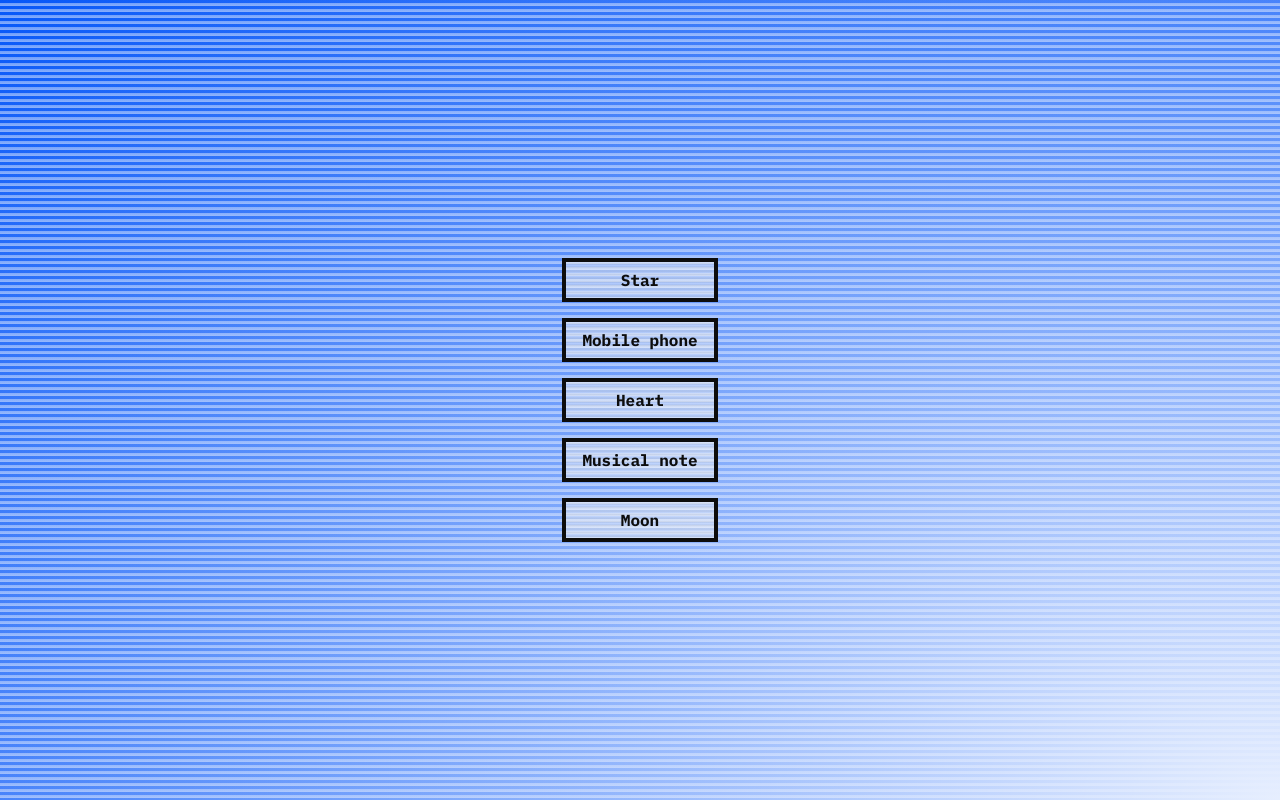
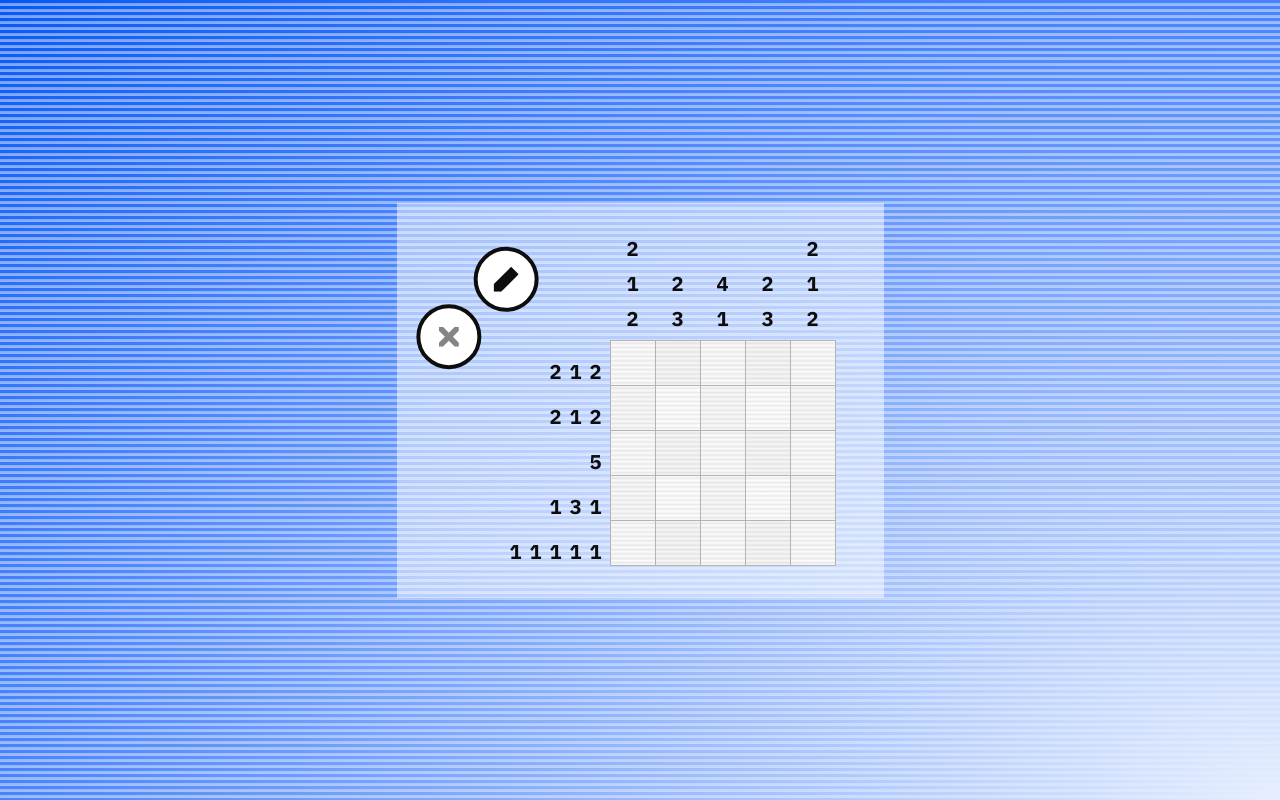
Before and after one commit to borntofrappe/svelte-tutorial, a Svelte app in the folder Picross/: page / in a window 1280 px wide. Both pictures are taken after a click on the button "Star". Built offline with nearby package versions, Linux system fonts and the light colour scheme.

Commit message:
include the game component describing the table

```diff
--- a/Picross/res/Table Data/style.css
+++ b/Picross/res/Table Data/style.css
@@ -29,6 +29,7 @@ tr td:first-of-type {
     /* align the cells toward the rest of the table */
     text-align: right;
     vertical-align: bottom;
+    /* reset the width to have the cell expand to cover the span's size */
     width: initial;
     height: initial;
 }
@@ -51,6 +52,7 @@ tr td span {
 /* include a solid border for the rest of the table */
 td {
     border: 1px solid hsl(0, 0%, 70%);
+    /* have each cell occupy a fixed width and height */
     width: 45px;
     height: 45px;
 }
@@ -68,7 +70,7 @@ table tr:nth-last-of-type(odd) td:nth-last-of-type(even) button {
     background: hsl(0, 0%, 94%);
 }
 
-/* have each button occupy a fixed width and height */
+/* have the nested button, or svg element, occupy the available width and height */
 td button {
     display: block;
     width: 100%;
--- a/Picross/res/UI - 02 Play Table/style.css
+++ b/Picross/res/UI - 02 Play Table/style.css
@@ -88,6 +88,12 @@ table {
 tr:first-of-type td,
 tr td:first-of-type {
     border: none;
+    /* align the cells toward the rest of the table */
+    text-align: right;
+    vertical-align: bottom;
+    /* reset the width to have the cell expand to cover the span's size */
+    width: initial;
+    height: initial;
 }
 /* slightly separate the span elements included in the first column */
 tr td:first-of-type span {
@@ -107,6 +113,9 @@ tr td span {
 
 /* include a solid border for the rest of the table */
 td {
+    /* have each cell occupy a fixed width and height */
+    width: 45px;
+    height: 45px;
     border: 1px solid hsl(0, 0%, 70%);
 }
 /* change the background of selected buttons */
@@ -123,13 +132,18 @@ table tr:nth-last-of-type(odd) td:nth-last-of-type(even) button {
     background: hsl(0, 0%, 94%);
 }
 
-/* have each button occupy a fixed width and height */
+/* have the nested button, or svg element, occupy the available width and height */
 td button {
     display: block;
-    width: 45px;
-    height: 45px;
+    width: 100%;
+    height: 100%;
     background: hsl(0, 0%, 100%);
     border: none;
+}
+td svg {
+    display: block;
+    width: 100%;
+    height: 100%;
 }
 
 /* for smaller viewports the table starts to be more brittle */
--- a/Picross/src/App.svelte
+++ b/Picross/src/App.svelte
@@ -1,5 +1,6 @@
 <script>
     import Selection from './Selection.svelte';
+    import Game from './Game.svelte';
 
     // variable describing the selection
     let selection;
@@ -38,5 +39,10 @@
 
 </script>
 
-<!-- pass in the selection component an array describing the levels' names -->
-<Selection on:selection="{handleSelection}" options="{levels.map(({name}) => name)}"/>
+{#if selection}
+    <!-- if a level is selected show the game component -->
+    <Game level="{selection.level}"/>
+{:else}
+    <!-- pass in the selection component an array describing the levels' names -->
+    <Selection on:selection="{handleSelection}" options="{levels.map(({name}) => name)}"/>
+{/if}
--- /dev/null
+++ b/Picross/src/Game.svelte
@@ -0,0 +1,286 @@
+<script>
+    export let level;
+
+    let tool = "pencil";
+    function handleInput(e) {
+        console.log(e);
+    }
+
+    const rows = 5;
+    const columns = 5;
+
+    // 2D array describing the level according to its rows (picking the characters in groups of `rows`)
+    const levelRows = Array(rows)
+        .fill()
+        .map((character, row) => [...level.slice(row * rows, row * rows + rows)]);
+
+    // 2D array describing the level according to its columns (picking every 5th character)
+    const levelColumns = Array(columns)
+        .fill()
+        .map((character, column) =>
+            Array(columns)
+                .fill()
+                .map((item, col) => level[column + columns * col])
+        );
+
+    // 2D array describing the rows prepended with a string describing the contiguous characters
+    const tableRows = levelRows.map(row => {
+        const hintsRow = row.reduce(
+            (acc, curr) => {
+                const { character, hints } = acc;
+                if (character === curr) {
+                    hints[hints.length - 1] += 1;
+                    return {
+                        character,
+                        hints
+                    };
+                }
+                return {
+                    character: curr,
+                    hints: [...hints, 1]
+                };
+            },
+            {
+                character: "",
+                hints: []
+            }
+        );
+        return [hintsRow.hints.join(""), ...row];
+    });
+
+    // 1D array describing the first row of the table, with an empty cell followed by the strings describing the contiguous characters in the column
+    const tableColumns = [
+        "",
+        ...levelColumns.map(column => {
+            const hintsCol = column.reduce(
+                (acc, curr) => {
+                    const { character, hints } = acc;
+                    if (character === curr) {
+                        hints[hints.length - 1] += 1;
+                        return {
+                            character,
+                            hints
+                        };
+                    }
+                    return {
+                        character: curr,
+                        hints: [...hints, 1]
+                    };
+                },
+                {
+                    character: "",
+                    hints: []
+                }
+            );
+            return hintsCol.hints.join("");
+        })
+    ];
+
+    // 2D array describing the table through each individual cell
+    const levelsTable = [tableColumns, ...tableRows];
+</script>
+
+<style>
+    /* display the controls and table in a row */
+    section {
+        display: flex;
+        justify-content: center;
+        align-items: center;
+        padding: 2rem 3rem;
+        background: hsla(0, 0%, 100%, 0.5);
+    }
+
+    /* display the buttons in a column, at the top of the row */
+    form {
+        display: flex;
+        flex-direction: column;
+        align-self: flex-start;
+        margin-bottom: 1rem;
+        /* rotate the container to direct the input elements toward the table to the right */
+        transform: rotate(45deg);
+    }
+    /* separate the buttons vertically */
+    form > * + * {
+        margin-top: 1rem;
+    }
+    /* rotate the labels backwards to avoid rotating the icons */
+    label {
+        transform: rotate(-45deg);
+        /* include the labels as circles with a fixed width and height */
+        width: 65px;
+        height: 65px;
+        padding: 1rem;
+        border-radius: 50%;
+        color: hsl(0, 0%, 5%);
+        border: 4px solid currentColor;
+        background: hsl(0, 0%, 100%);
+    }
+    /* by default reduce the scale and opacity of the graphic nested in each label
+set the original values when the connected input of type radio is checked
+*/
+    label input + svg {
+        opacity: 0.5;
+        transform: scale(0.8);
+        transition: all 0.25s ease-in-out;
+    }
+    label input:checked + svg {
+        opacity: 1;
+        transform: scale(1);
+    }
+    /* position the input of type radio on top of the svg graphic */
+    label input {
+        position: absolute;
+        top: 0;
+        left: 0;
+        width: 100%;
+        height: 100%;
+        opacity: 0;
+    }
+    label svg {
+        display: block;
+        width: 100%;
+        height: 100%;
+    }
+
+    /* collapse the borders */
+    table {
+        border-collapse: collapse;
+    }
+
+    /* remove the borders for the cells representing the "hints" */
+    tr:first-of-type td,
+    tr td:first-of-type {
+        border: none;
+        /* align the cells toward the rest of the table */
+        text-align: right;
+        vertical-align: bottom;
+        /* reset the width to have the cell expand to cover the span's size */
+        width: initial;
+        height: initial;
+    }
+    /* slightly separate the span elements included in the first column */
+    tr td:first-of-type span {
+        margin-right: 0.5rem;
+    }
+    /* position the span elements included in the first row atop one another */
+    tr:first-of-type td span {
+        display: block;
+        text-align: center;
+        margin-bottom: 0.5rem;
+    }
+    /* style the span elements */
+    tr td span {
+        font-weight: 700;
+        font-size: 1.25rem;
+    }
+
+    /* include a solid border for the rest of the table */
+    td {
+        /* have each cell occupy a fixed width and height */
+        width: 45px;
+        height: 45px;
+        border: 1px solid hsl(0, 0%, 70%);
+    }
+    /* change the background of selected buttons */
+    table td:nth-of-type(odd) button {
+        background: hsl(0, 0%, 100%);
+    }
+    table td:nth-of-type(even) button {
+        background: hsl(0, 0%, 96%);
+    }
+    table tr:nth-last-of-type(odd) td:nth-last-of-type(odd) button {
+        background: hsl(0, 0%, 98%);
+    }
+    table tr:nth-last-of-type(odd) td:nth-last-of-type(even) button {
+        background: hsl(0, 0%, 94%);
+    }
+
+    /* have the nested button, or svg element, occupy the available width and height */
+    td button {
+        display: block;
+        width: 100%;
+        height: 100%;
+        background: hsl(0, 0%, 100%);
+        border: none;
+    }
+    td svg {
+        display: block;
+        width: 100%;
+        height: 100%;
+    }
+
+    /* for smaller viewports the table starts to be more brittle */
+    @media (max-width: 550px) {
+        /* display the controls atop the table */
+        section {
+            flex-direction: column;
+        }
+        /* display the controls in a row */
+        div {
+            transform: rotate(0);
+            display: flex;
+            flex-direction: row;
+            width: 100%;
+            justify-content: space-evenly;
+            align-items: center;
+        }
+        /* remove the space included between the controls */
+        div > * + * {
+            margin-top: 0;
+        }
+        label {
+            transform: rotate(0);
+            width: 60px;
+            height: 60px;
+        }
+        /* reduce the size of the buttons and span elements */
+        td button {
+            width: 40px;
+            height: 40px;
+        }
+        tr td span {
+            font-size: 1rem;
+        }
+    }
+</style>
+
+<!-- in a wrapping container describe a container for the input elements and the table with the actual level -->
+<section>
+    <!-- input of type radio using an svg graphic to describe the two modalities of the game -->
+    <form on:submit|preventDefault on:input="{handleInput}">
+        <label aria-label="Select pencil" for="pencil">
+            <!-- by default check the first input -->
+            <input type="radio" name="tool" id="pencil" checked />
+            <svg aria-hidden="true" xmlns="http://www.w3.org/2000/svg" viewBox="0 0 100 100">
+                <g stroke="none" fill="currentColor">
+                    <path d="M 0 100 h 30 l 70 -70 l -30 -30 l -70 70"></path>
+                </g>
+            </svg>
+        </label>
+
+        <label aria-label="Select eraser" for="easer">
+            <input type="radio" name="tool" id="erase" />
+            <svg aria-hidden="true" xmlns="http://www.w3.org/2000/svg" viewBox="0 0 100 100">
+                <g stroke="none" fill="currentColor">
+                    <path d="M 0 0 h 20 l 30 30 l 30 -30 h 20 v 20 l -30 30 l 30 30 v 20 h -20 l -30 -30 l -30 30 h -20 v -20 l 30 -30 l -30 -30"></path>
+                </g>
+            </svg>
+        </label>
+    </form>
+
+    <table>
+        {#each levelsTable as row}
+        <tr>
+            {#each row as cell}
+            <td>
+                {#if (cell === 'x' || cell === 'o')}
+                <button></button>
+                {:else} {#each [...cell] as hint}
+                <span>{hint}</span>
+                {/each} {/if}
+            </td>
+            {/each}
+        </tr>
+        {/each}
+    </table>
+</section>
```
